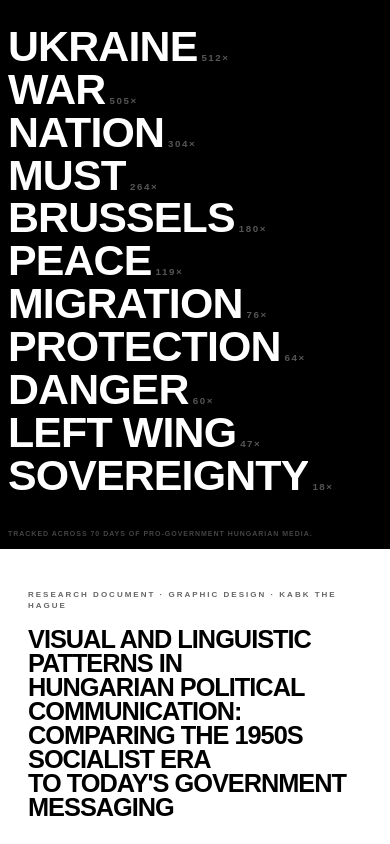
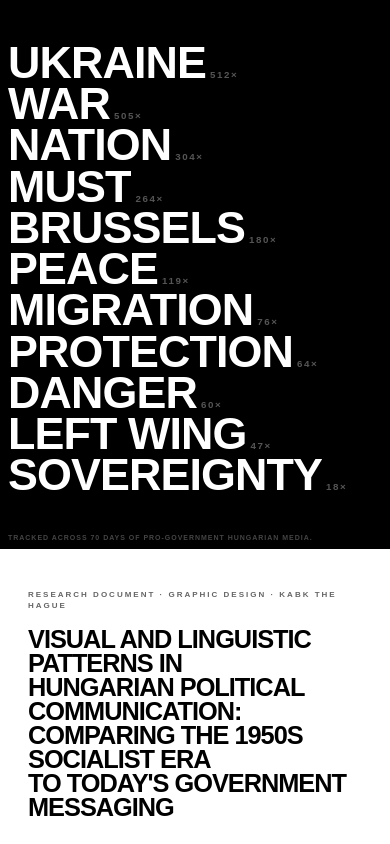
Before and after one commit to kabk/go-theses-26-csenge-burgyan, a plain HTML site: page index.html in a window 390 px wide. Shown: the top 844 px of the page. Drawn offline with Linux system fonts and the light colour scheme.

Commit message:
update
update

```diff
--- a/css/style.css
+++ b/css/style.css
@@ -548,7 +548,7 @@ sup {
   #columns {
     display: flex;
     flex-direction: column;
-    padding: 20px 8px 20px;
+    padding: 32px 8px 24px;
     gap: 0;
     flex: 1;
     justify-content: center;
@@ -584,10 +584,10 @@ sup {
   .col > .word-item:nth-child(2) {
     display: block;
     font-family: Arial, 'Helvetica Neue', Helvetica, sans-serif;
-    font-size: clamp(30px, 11vw, 54px);
+    font-size: clamp(34px, 11.5vw, 56px);
     font-weight: 900;
     color: #fff;
-    line-height: 1.0;
+    line-height: 0.92;
     padding: 0;
     white-space: nowrap;
     text-align: left;
@@ -597,7 +597,12 @@ sup {
 
   #counter { display: none; }
 
-  #landing-caption { padding: 8px 8px 12px; font-size: 7px; text-align: left; }
+  #landing-caption {
+    padding: 4px 8px 8px;
+    font-size: 7px;
+    text-align: left;
+    flex-shrink: 0;
+  }
 
   #margin-note {
     position: fixed;
```
Also changed, not shown: images/experiment_.jpg (deleted), images/experiment_2_.jpg (deleted).
